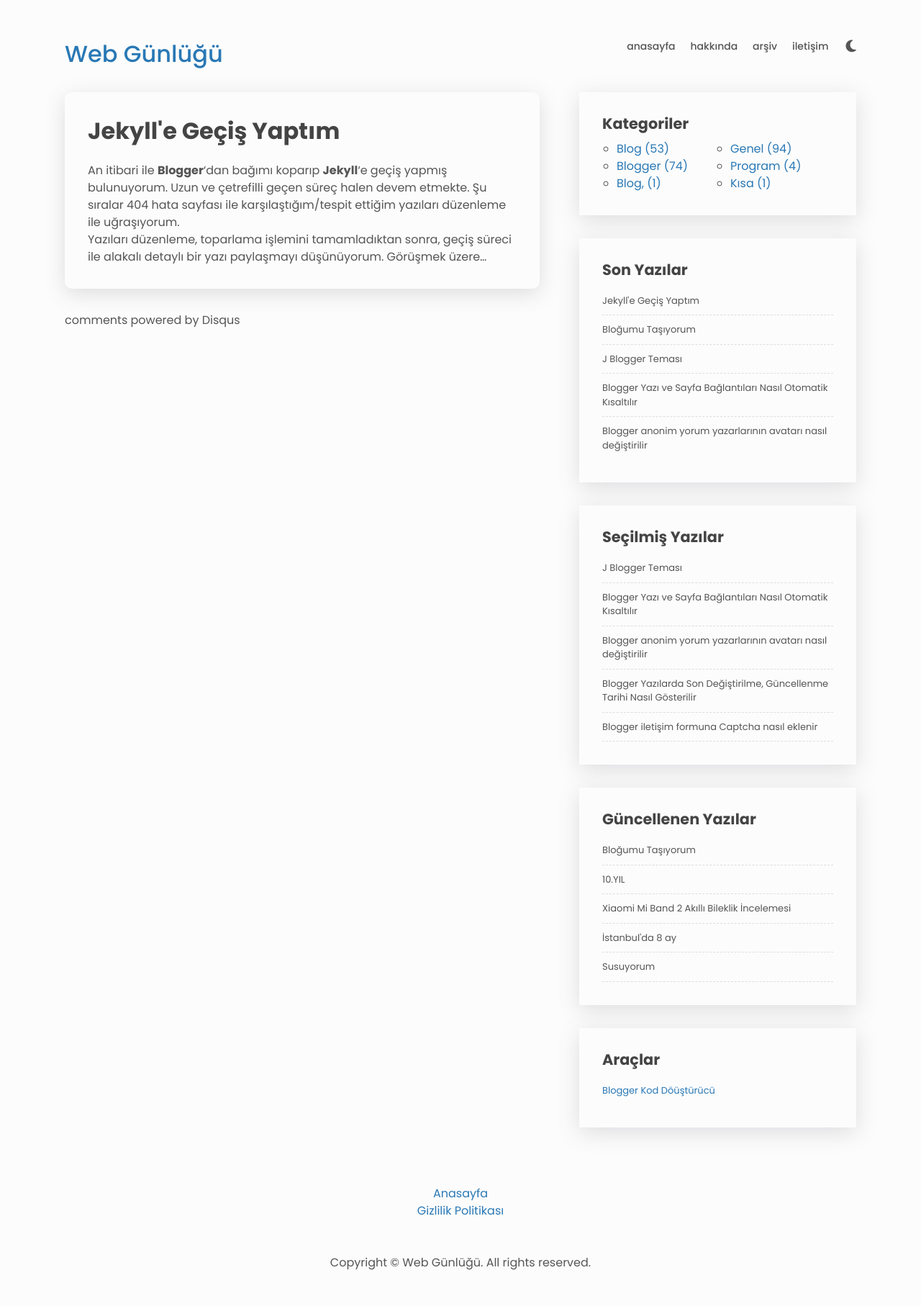
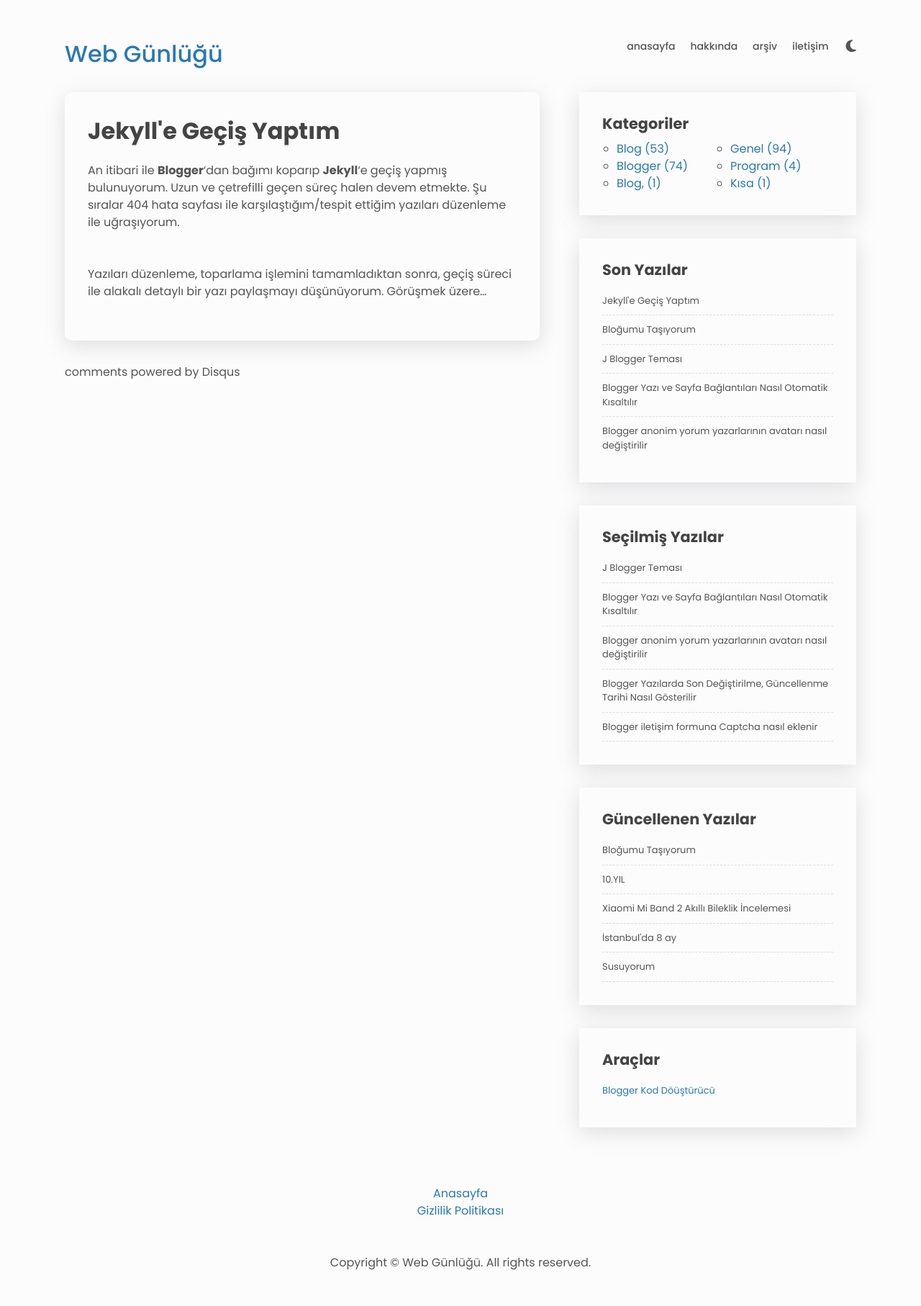
Before and after one commit to zaferzent/zaferzent.github.io, a Jekyll site: the page built from _posts/2022-09-12-Jekylle-gecis-yaptim.md, in a window 1280 px wide. Shown: the whole page at 72% size. Built offline with Jekyll 4.4.1, drawn with Linux system fonts in a browser that asks for light colours; nearby versions of some CDN libraries; comment, search, counter and statistics services are not loaded.

Commit message:
Update post.html

```diff
--- a/_layouts/post.html
+++ b/_layouts/post.html
@@ -15,7 +15,7 @@ archive: false
 
 
 	<h3>{{ page.title }} </h3>
-    {{content}}
+    {{content | newline_to_br}}
  </div>
 
   <div id="comments">
```
